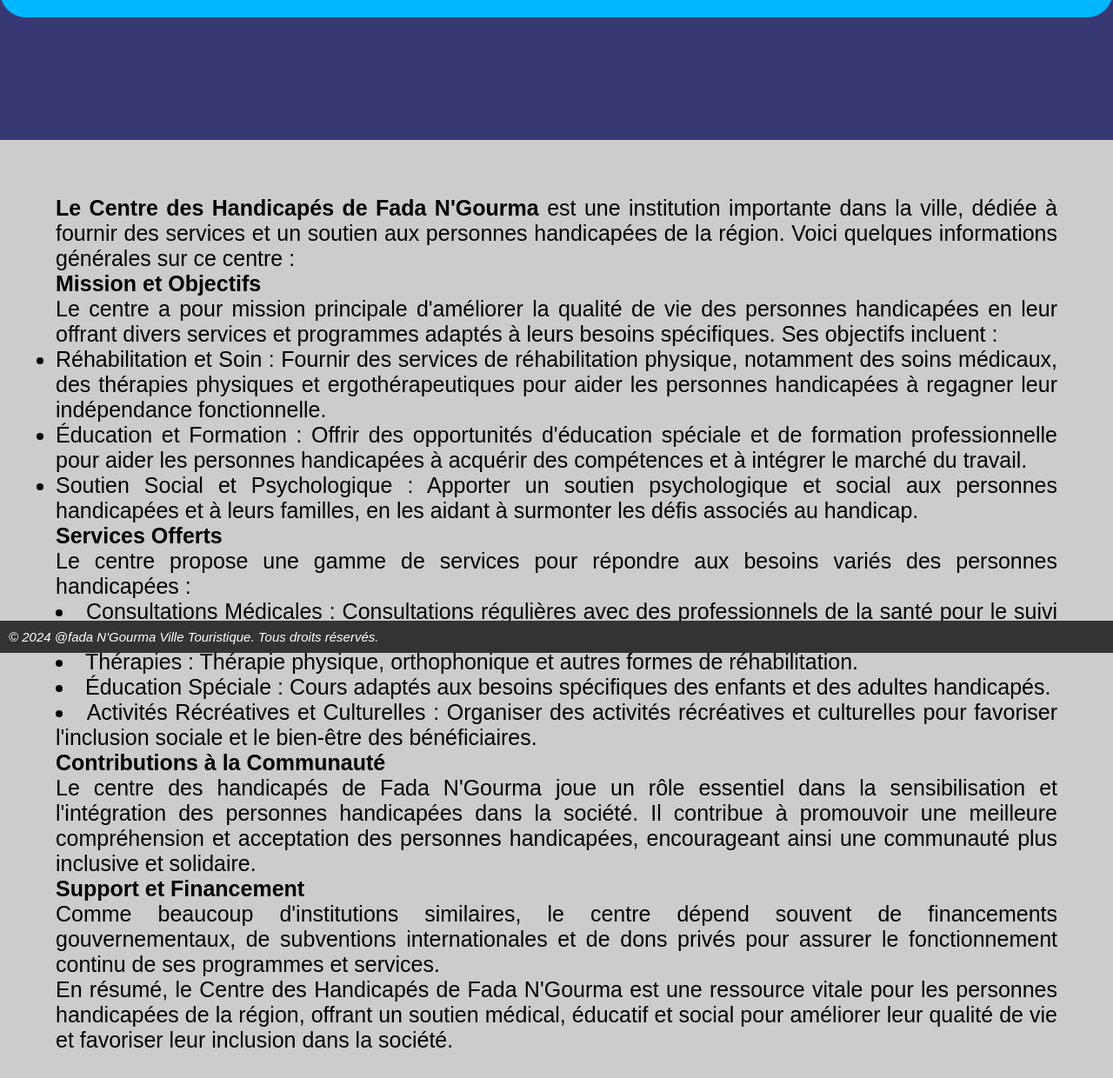
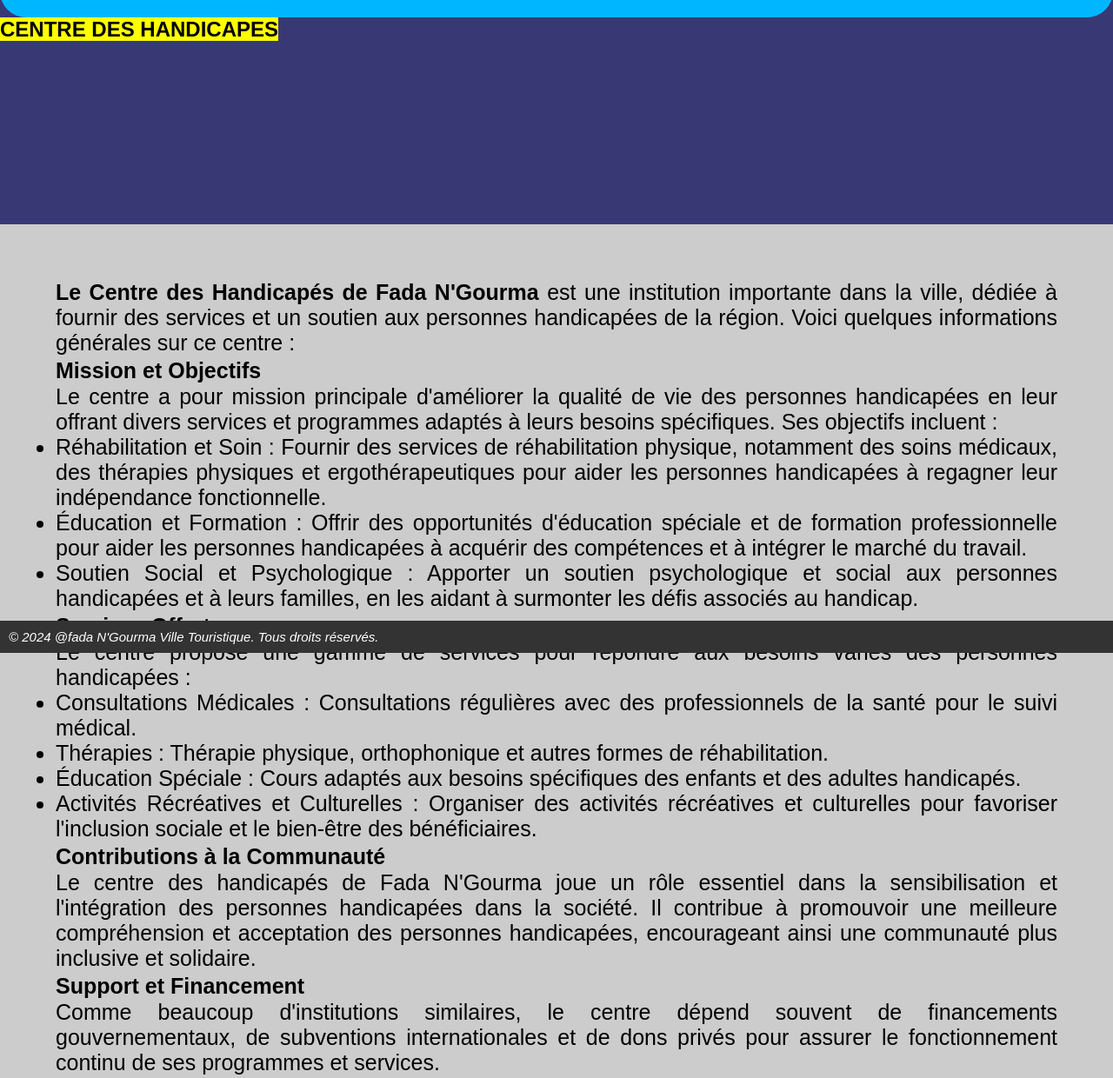
Before and after one commit to TOGO-Ar/projet-groupe, a plain HTML site: page patrimoine/sites touristiques/centre handicapé.html in a window 1280 px wide. Shown: the part 49-1289 px from the top of the page at 87% size. Drawn offline with Linux system fonts and the light colour scheme.

Commit message:
Update centre handicapé.html

```diff
--- a/patrimoine/sites touristiques/centre handicapé.html
+++ b/patrimoine/sites touristiques/centre handicapé.html
@@ -7,54 +7,43 @@
     <link rel="stylesheet" href="../../stylecss/c.css">
 </head>
 <body>
-    <div class="marquee">
-        <div class="marquee-text"><strong class="ombre">LE CENTRE DES HANDICAPES DE FADA N'GOURMA</strong></div>
+    <header>
+        <div class="marquee">
+            <div class="marquee-text"><strong class="ombre">LE CENTRE DES HANDICAPES DE FADA N'GOURMA</strong></div>
+        </div>
+        <div class="marg"></div>
+        <h2 class="pacenter"><mark>CENTRE DES HANDICAPES</mark></h2>
+    </header>
+    <main>
+    <div class="hiddenText">
+        <p style="font-size: 25px;"><strong>Le Centre des Handicapés de Fada N'Gourma</strong> est une institution importante dans la ville, dédiée à fournir des services et un soutien aux personnes handicapées de la région. Voici quelques informations générales sur ce centre :</p>
+        <div>
+            <h3 class="marh3"><b>Mission et Objectifs</b></h3>
+            <p style="font-size: 25px;">Le centre a pour mission principale d'améliorer la qualité de vie des personnes handicapées en leur offrant divers services et programmes adaptés à leurs besoins spécifiques. Ses objectifs incluent :</p>
+            <ul>
+                <li>Réhabilitation et Soin : Fournir des services de réhabilitation physique, notamment des soins médicaux, des thérapies physiques et ergothérapeutiques pour aider les personnes handicapées à regagner leur indépendance fonctionnelle.</li>
+                <li>Éducation et Formation : Offrir des opportunités d'éducation spéciale et de formation professionnelle pour aider les personnes handicapées à acquérir des compétences et à intégrer le marché du travail.</li>
+                <li>Soutien Social et Psychologique : Apporter un soutien psychologique et social aux personnes handicapées et à leurs familles, en les aidant à surmonter les défis associés au handicap.</li>
+            </ul>
+        </div>
+        <h3 class="marh3"><b>Services Offerts</b></h3>
+        <p style="font-size: 25px;">Le centre propose une gamme de services pour répondre aux besoins variés des personnes handicapées :</p>
+        <ul>
+            <li>Consultations Médicales : Consultations régulières avec des professionnels de la santé pour le suivi médical.</li>
+            <li>Thérapies : Thérapie physique, orthophonique et autres formes de réhabilitation.</li>
+            <li>Éducation Spéciale : Cours adaptés aux besoins spécifiques des enfants et des adultes handicapés.</li>
+            <li>Activités Récréatives et Culturelles : Organiser des activités récréatives et culturelles pour favoriser l'inclusion sociale et le bien-être des bénéficiaires.</li>
+        </ul>
+        <h3 class="marh3"><b>Contributions à la Communauté</b></h3>
+        <p style="font-size: 25px;">Le centre des handicapés de Fada N'Gourma joue un rôle essentiel dans la sensibilisation et l'intégration des personnes handicapées dans la société. Il contribue à promouvoir une meilleure compréhension et acceptation des personnes handicapées, encourageant ainsi une communauté plus inclusive et solidaire.</p>
+        <h3 class="marh3"><b>Support et Financement</b></h3>
+        <p style="font-size: 25px;">Comme beaucoup d'institutions similaires, le centre dépend souvent de financements gouvernementaux, de subventions internationales et de dons privés pour assurer le fonctionnement continu de ses programmes et services.</p>
+        <br><p style="font-size: 25px;">En résumé, le Centre des Handicapés de Fada N'Gourma est une ressource vitale pour les personnes handicapées de la région,offrant un soutien médical, éducatif et social pour améliorer leur qualité de vie et favoriser leur inclusion dans la société.</p>
     </div>
-    <div class="hiddenText" id="arbre">
-    <p style="font-size: 25px;">
-        <strong>Le Centre des Handicapés de Fada N'Gourma</strong> est une institution importante dans la ville, dédiée à fournir des services et
-         un soutien aux personnes handicapées de la région. Voici quelques informations générales sur ce centre :
-         </p>
-         <p>
-<p><b>Mission et Objectifs</b></p><ul>
-Le centre a pour mission principale d'améliorer la qualité de vie des personnes handicapées en leur offrant divers services et
- programmes adaptés à leurs besoins spécifiques. Ses objectifs incluent :
-<li>Réhabilitation et Soin : Fournir des services de réhabilitation physique, notamment des soins médicaux, des thérapies physiques
-et ergothérapeutiques pour aider les personnes handicapées à regagner leur indépendance fonctionnelle.</li>
-<li>Éducation et Formation : Offrir des opportunités d'éducation spéciale et de formation professionnelle pour aider les personnes
- handicapées à acquérir des compétences et à intégrer le marché du travail.</li>
-<li>Soutien Social et Psychologique : Apporter un soutien psychologique et social aux personnes handicapées et à leurs familles,
-en les aidant à surmonter les défis associés au handicap.</li>
-</ul>
-</p>
-<p style="font-size: 25px;"><b>Services Offerts</b></p>
-<p style="font-size: 25px;">
-Le centre propose une gamme de services pour répondre aux besoins variés des personnes handicapées :
-<li>	Consultations Médicales : Consultations régulières avec des professionnels de la santé pour le suivi médical.</li>
-<li>	Thérapies : Thérapie physique, orthophonique et autres formes de réhabilitation.</li>
-<li>	Éducation Spéciale : Cours adaptés aux besoins spécifiques des enfants et des adultes handicapés.</li>
-<li>	Activités Récréatives et Culturelles : Organiser des activités récréatives et culturelles pour favoriser l'inclusion sociale
-     et le bien-être des bénéficiaires.</li>
-     </p>
-<p style="font-size: 25px;"><b>Contributions à la Communauté</b></p>
-<p style="font-size: 25px;">
-Le centre des handicapés de Fada N'Gourma joue un rôle essentiel dans la sensibilisation et l'intégration des personnes handicapées dans
-la société. Il contribue à promouvoir une meilleure compréhension et acceptation des personnes handicapées, encourageant ainsi une communauté
- plus inclusive et solidaire.
-</p>
-<p><b>Support et Financement</b></p>
-<p style="font-size: 25px;">
-Comme beaucoup d'institutions similaires, le centre dépend souvent de financements gouvernementaux, de subventions
- internationales et de dons privés pour assurer le fonctionnement continu de ses programmes et services.
-</p>
-<p style="font-size: 25px;">
-En résumé, le Centre des Handicapés de Fada N'Gourma est une ressource vitale pour les personnes handicapées de la région,
- offrant un soutien médical, éducatif et social pour améliorer leur qualité de vie et favoriser leur inclusion dans la société.
-</p>
-</div>
-    <div class="imagearb">
-        <img src="../../galerie/centreHFA.png" width="100%" height="auto" alt="image">
-        </div>
+    <div class="lien">
+        <img src="../../galerie/centreHFA.png" alt="image">
+    </div>
+    </main>
     <footer>
         <p class="pied"><i>&copy; 2024 @fada N'Gourma Ville Touristique. Tous droits réservés.</i></p>
     </footer>
```
